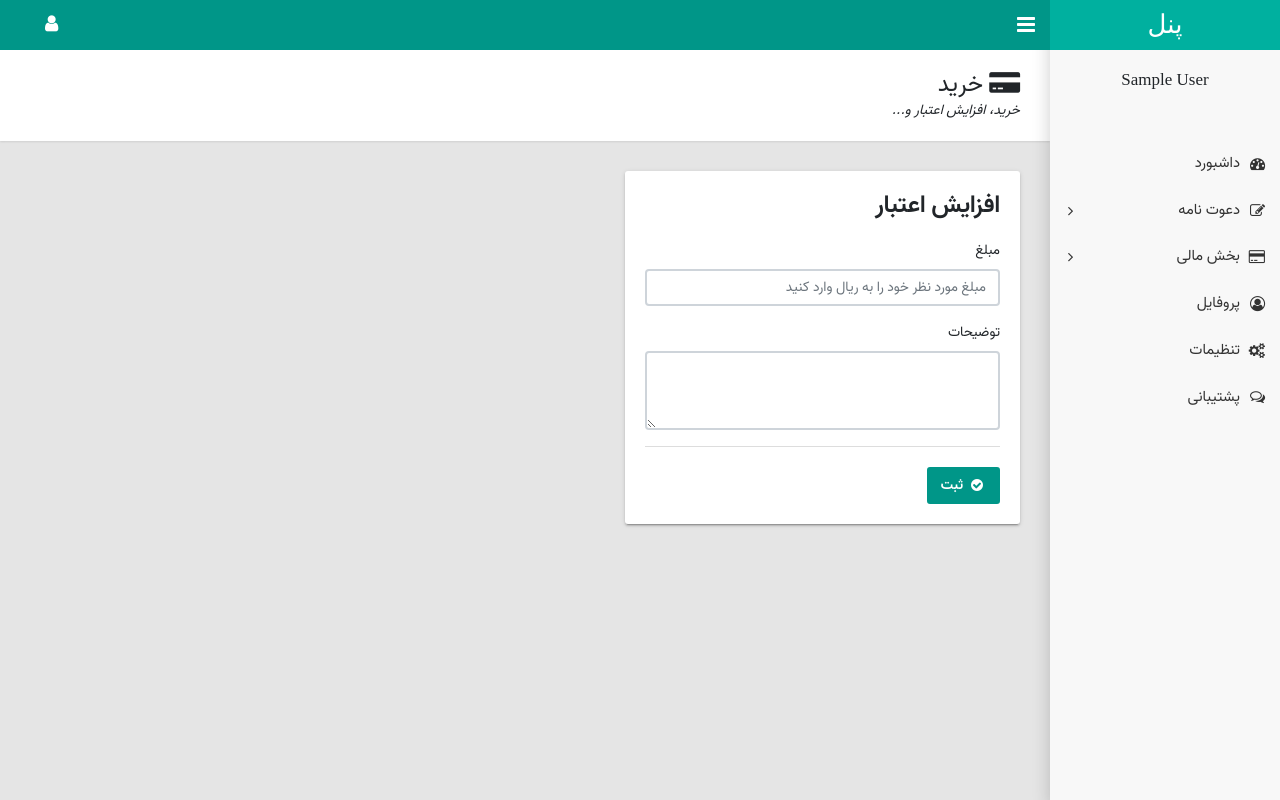
After one commit to mthri/invitation, a Django app: page /panel/purchase/ in a window 1280 px wide. The commit adds this page. Run offline with Django 3.2, Linux system fonts and the light colour scheme; the visitor is signed in with stand-in values (Sample User, id 1); parts of the project's set-up code (start-up, migrations or seed data) failed here and were passed over; some libraries are stand-ins or nearby versions.

Commit message:
add basic purchase view and template

```diff
--- a/dashboard/templates/dashboard/base.html
+++ b/dashboard/templates/dashboard/base.html
@@ -144,7 +144,7 @@
         <ul class="treeview-menu">
           <li><a class="treeview-item" href="#"><i class="icon fa fa-circle-o"></i>سررسید ها</a></li>
           <li><a class="treeview-item" href="#"><i class="icon fa fa-circle-o"></i> تراکنش های انجام شده</a>
-          <li><a class="treeview-item" href="#"><i class="icon fa fa-circle-o"></i> خرید</a>
+          <li><a class="treeview-item" href="{% url 'purchase' %}"><i class="icon fa fa-circle-o"></i> خرید</a>
           </li>
         </ul>
       </li>
--- /dev/null
+++ b/dashboard/templates/dashboard/purchase.html
@@ -0,0 +1,57 @@
+{% extends 'dashboard/base.html' %}
+{% block title %}
+{{ block.super }}
+تنظیمات
+{% endblock %}
+
+{% load dashboard_tag %}
+{% load static %}
+
+{% block extra_head %}
+{% endblock %}
+
+{% block page_title %}
+<h1><i class="fa fa-credit-card-alt"></i> خرید</h1>
+<p>خرید، افزایش اعتبار و...</p>
+
+{% endblock %}
+
+{% block main %}
+<div class="row">
+    <div class="col-md-5">
+        <div class="tile">
+            <div class="tile-title-w-btn">
+                <h3 class="title">افزایش اعتبار</h3>
+            </div>
+            <form method="POST">
+                {% csrf_token %}
+                <div class="tile-body">
+                    <div class="form-group">
+                        <label class="control-label">مبلغ</label>
+                        <input class="form-control" type="text" name="amount" maxlength="20" placeholder="مبلغ مورد نظر خود را به ریال وارد کنید">
+                    </div>
+                    <div class="form-group">
+                        <label>توضیحات</label>
+                        <textarea class="form-control" rows="3" name="description" maxlength="100"></textarea>
+                    </div>
+                </div>
+                <div class="tile-footer">
+                    <button class="btn btn-primary" type="submit"><i
+                            class="fa fa-fw fa-lg fa-check-circle"></i>ثبت</button>&nbsp;&nbsp;&nbsp;
+                </div>
+            </form>
+        </div>
+    </div>
+</div>
+{% endblock %}
+{% block extra_js%}
+<script type="text/javascript" src="{% static 'dashboard/js/plugins/sweetalert.min.js' %}"></script>
+<script type="text/javascript" src="{% static 'dashboard/js/utility.js' %}"></script>
+<script>
+    var CSRF_TOKEN = 'csrfmiddlewaretoken={{csrf_token}}'
+</script>
+<script>
+    // var formError = {{errors|safe}}
+    // showError(formError)
+</script>
+{% endblock %}
--- a/dashboard/urls.py
+++ b/dashboard/urls.py
@@ -8,7 +8,8 @@ urlpatterns = [
     path('contact/', views.Contact.as_view(), name='contact'),
     path('setting/', views.Setting.as_view(), name='setting'),
     path('invite/', views.Invite.as_view(), name='invite'),
-    path('invite/history/', views.InviteHistory.as_view(), name='invite_history')
+    path('invite/history/', views.InviteHistory.as_view(), name='invite_history'),
+    path('purchase/', views.Purchase.as_view(), name='purchase'),
 ]
 
 # AJAX url
--- a/dashboard/views.py
+++ b/dashboard/views.py
@@ -44,3 +44,8 @@ class InviteHistory(PremissionMixin, View):
 
     def get(self, request, *args, **kwargs):
         return render(request, 'dashboard/invite_list.html')
+
+class Purchase(PremissionMixin, View):
+
+    def get(self, request, *args, **kwargs):
+        return render(request, 'dashboard/purchase.html')
```
